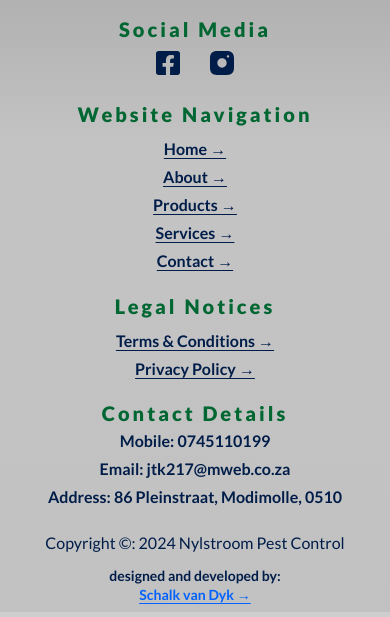
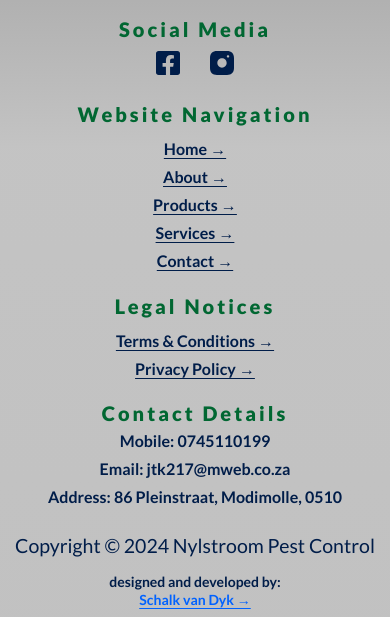
Before and after one commit to SVDwebtech/NylstroomPest053, a website: page index.html in a window 390 px wide. Shown: the part 6568-7185 px from the top of the page. Drawn offline with Linux system fonts and the light colour scheme; a web font is replaced by a local one.

Commit message:
change font-size and responsiveness of footerCopyright

```diff
--- a/index.html
+++ b/index.html
@@ -370,7 +370,7 @@
                 <p class="footer__paragraph paragraph paragraph--address">Address: 86 Pleinstraat, Modimolle, 0510</p>
             </address>
             <div class="footer__footerCopyrightAndDevContainer">
-                <p class="footer__footerCopyrightParagraph paragraph paragraph--footerCopyright"><span>Copyright &copy:</span> <span>2024</span> <span>Nylstroom Pest Control</span> </p>
+                <p class="footer__footerCopyrightParagraph paragraph paragraph--footerCopyright"><span>Copyright &copy;</span> <span>2024</span> <span>Nylstroom Pest Control</span> </p>
                 <p class="footer__footerDeveloperParagraph paragraph paragraph--footerDeveloper">
                     designed and developed by:
                     <a class="navlink navlink--footerNavlinkDev" href="https://schalkvandyk.com" target="_blank">
--- a/sass/base/_typography.scss
+++ b/sass/base/_typography.scss
@@ -130,6 +130,9 @@ body {
 	&--address {
 		font-weight: 700;
 	}
+	&--footerCopyright {
+		font-size: clamp(1.2rem, 5vw, 2rem);
+	}
 	&--footerDeveloper {
 		color: $cf-dark-blue;
 		font-weight: 700;
```
Also changed, not shown: css/styles.css.
